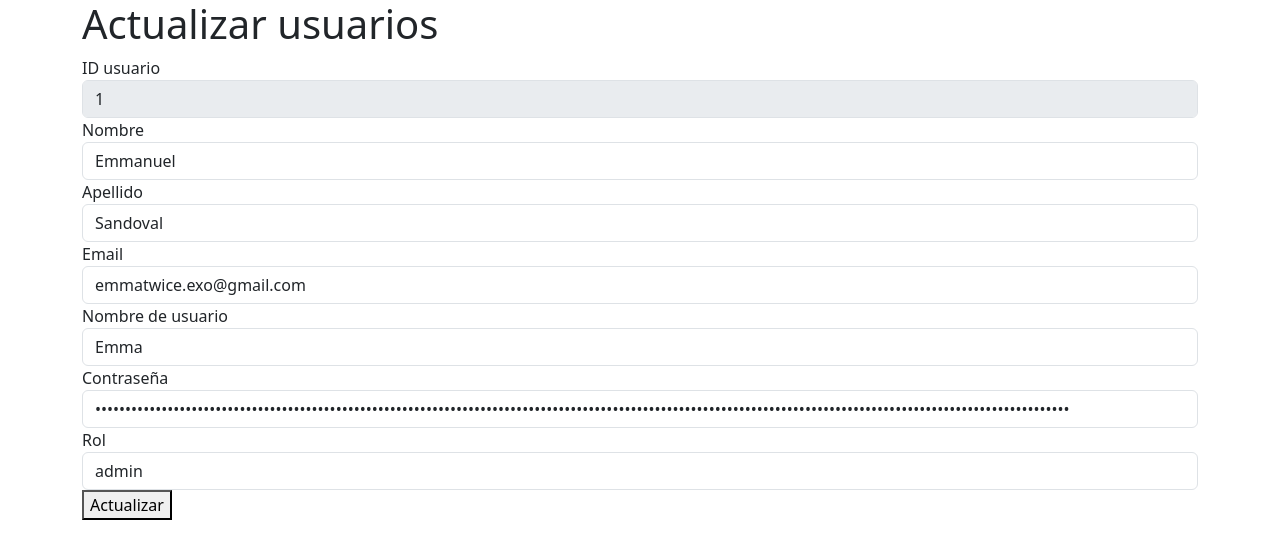
After one commit to marpmaldonado/Flask, a Flask app: page /actualizar_usuario/1 in a window 1280 px wide. The commit adds this page. Shown: the top 559 px of the page. Run offline with Flask 3, Linux system fonts and the light colour scheme; data comes from the database, SQL or seed files in the repository; some libraries are stand-ins or nearby versions.

Commit message:
CODIGO DOCUMENTADO APP

```diff
--- a/gestor de tareas/APP/app.py
+++ b/gestor de tareas/APP/app.py
@@ -2,36 +2,82 @@ from flask import Flask,render_template, request,redirect,url_for,session
 import mysql.connector
 from werkzeug.security import generate_password_hash
 from werkzeug.security import check_password_hash
-#nombre de la app
+from flask_mail import Mail, Message
+from itsdangerous import URLSafeTimedSerializer
+from itsdangerous.exc import BadSignature
+
+
+#NOMBRE DE LA APP
 app=Flask(__name__)
-app.secret_key = '123456789'
+app.config['SECRET_KEY'] = '123456789'
+serializer = URLSafeTimedSerializer(app.config['SECRET_KEY'])
 #configurar la conexion a la bbdd
 db = mysql.connector.connect(
     host = "localhost",
     user = "root",
     password = "",
     database = "gestiontareas"
+)
 
-)
-cursor = db.cursor()
-#crear las url
+#CONFIGURAR SERVIDOR DE GMAIL
+curso=db.cursor()
+app.config['MAIL_SERVER'] = 'smtp.gmail.com'
+app.config['MAIL_PORT'] = 465
+##CONFIGURAR EL USUARIO CON EL QUE VAMOS A TRABAJAR
+app.config['MAIL_USERNAME'] = 'cielopaulis1@gmail.com'
+app.config['MAIL_PASSWORD'] = 'jxle ztlf qmho zanu'
+app.config['MAIL_USE_TILS'] = False
+app.config['MAIL_USE_SSL'] = True
+app.config['MAIL_DEFAULT_SENDER'] = ('Recupera tu contraseña! :D', 'cielopaulis1@gmail.com')
 
+###CREAR OBJETO PARA LA CONFIGURACION DE LA APP
+mail = Mail(app)
+def enviar_correo(email):
+   ####SE GENERA UN TOKEN PARA EL CORREO
+   token = serializer.dumps(email,salt='restablecimiento de contraseña')
+   ####SE CREA LA URL
+   enlace= url_for('restablecer_contraseña',token=token, _external=True)
+   #SE CREA EL MENSAJE DEL CORREO ENVIADO
+   mensaje = Message(subject='¡Hola!Restablece tu contraseña',recipients=[email], body=f'Para restablecer contraseña, haz clic en el siguiente enlace:{enlace}')
+   mail.send(mensaje)
+@app.route('/restablecer_contraseña/<token>',methods=['GET','POST'])
+def restablecer_contraseña(token):
+   #####VERIFICAR CORREO DEL TOKEN
+   if request.form == 'POST':
+      nueva_contraseña = request.form['nueva_contraseña']
+      confirmar_contraseña = request.form['confirmar_contraseña']
+      ###VERIFICAR QUE LAS CONTRASEÑAS SEAN IGUALES
+      if nueva_contraseña != confirmar_contraseña:
+         return print('las contraseñas no son iguales')
+      passwordnuevo = generate_password_hash(nueva_contraseña)
+      #ACTUALIZAR CONTRASEÑA EN LA BASE DE DATOS
+      cursor = db.cursor()
+      email = serializer.loads(token, salt ='restablecimiento-contrsaseña', max_age=3600)
+      query = "UPDATE usuarios SET contraseña = %s WHERE email = %s"
+      cursor.execute(query, (passwordnuevo, email))
+      db.commit()
+      return redirect(url_for('login'))
+   return render_template('restablecer_contraseña.html')
+####RECUPERAR CONTRASEÑA
+@app.route('/recuperar_contraseña', methods=['GET','POST'])
+def recuperar_contraseña():
+   if request.method == 'POST':
+      email = request.form['email']
+      enviar_correo(email)
+      return redirect(url_for('login'))
+   return render_template('recuperar_contraseña.html')
 
-
+#VERIFICACION DE CREDENCIALES DEACUERDO AL ROL
 @app.route('/',methods=['GET','POST'])
 def login():
-   #verificacion de credenciales de ingreso de acuerdo al rol
    usuario = request.form.get('usuario')
    contraseña = request.form.get('contraseña')
-
-
    cursor= db.cursor(dictionary=True)
    query = "SELECT usuario, contraseña, rol FROM usuarios WHERE usuario = %s"
    cursor.execute(query,(usuario,))
-
    usuarios= cursor.fetchone()
    if(usuarios and check_password_hash(usuarios['contraseña'],contraseña)):
-      #crear la sesion
+      #CREAR LA SESION
       session['usuario']= usuarios['usuario']
       session['rol'] = usuarios['rol']
       if usuarios['rol']== 'admin':
@@ -42,12 +88,14 @@ def login():
       print('usuario invalido o credenciales incorrectas')
       return render_template("index.html")
    return render_template('index.html')
- #codigo para cerrar sesion
+
+ #CERRAR SESION
 @app.route('/salir')
 def salir():
    session.pop('usuario',None)
-   return redirect(url_for('login'))#el login es el nobre de la funcion
-#funcion para no almacenar el cache de la pagina
+   ###EL 'LOGIN' ES EL NOMBRE DE LA FUNCION
+   return redirect(url_for('login'))
+#FUNCION PARA NO ALMACENAR EL CACHE DE LA PAGINA
 @app.after_request
 def add_header(response):
    response.headers['Cache-Control'] =  'no-cache,no-store,must-revalidate'
@@ -55,21 +103,24 @@ def add_header(response):
    response.headers['Expires'] = 0
    return response
 
-#ruta para abrir la pagina principal de admin
+#RUTA PARA ABRIR LA PAGINA PRINCIPAL DEL ADMINISTRADOR
 @app.route('/PrincipalAdmin',methods=['GET','POST'])
 def PrincipalAdmin():
    return render_template('PrincipalAdmin.html')
-
-#ruta para abrir la principal de usuario
+#RUTA PARA ABRIR LA PAGINA PRINCIPAL DEL USUARIO
 @app.route('/PrincipalUsu',methods=['GET','POST'])
 def PrincipalUsua():
    return render_template('PrincipalUsua.html')
 
+###############################################################
+############CONFIGURACION DEL USUARIO##########################
+###############################################################
+
+#REGISTRO DE TAREAS DEL USUARIO
 @app.route('/RegistroTarUsu',methods=['GET','POST'])
 def RegisTarUsu():
    return render_template('RegistroTareasU.html')
-
-#ruta para registrarse desde el index
+#RUTA PARA REGISTRARSE DESDE EL INDEX
 @app.route('/Registrarse',methods=['GET','POST'])
 def Registrarse():
     if request.method == 'POST':
@@ -79,24 +130,25 @@ def Registrarse():
      usuario = request.form.get('usuario')
      contraseña = request.form.get('contraseña')
      rol = request.form.get('rol')
-     contraencriptar = generate_password_hash(contraseña) #encriptar contraseña
+     contraencriptar = generate_password_hash(contraseña)
+     #ENCRIPTACIÓN DE CONTRASEÑA
      cursor = db.cursor()
-     #verificar si ya existe usuario y email
+     #VERIFICAR SI YA EXISTE EL USUARIO Y EL EMAIL
      cursor.execute("SELECT * FROM usuarios WHERE usuario=%s OR email=%s",(usuario,email))
      resultado = cursor.fetchone()
      if resultado:
         print("ya existe este usuario o este email ya esta siendo utilizado")
         return render_template('index.html')
-     #insertar los usuarios
+     ###INSERTAR USUARIO
      else:
         cursor.execute("INSERT INTO usuarios(nombre,apellido,email,usuario,contraseña,rol) VALUES (%s,%s,%s,%s,%s,%s)",(nombreusuario,apellido,email,usuario,contraencriptar,rol))
         db.commit()
         Warning("datos insertados correctamente")
         return redirect(url_for('Registrarse'))
-    return render_template('Registrarme.html') #render template: carga una vista de tipo html
+     ##RENDER TEMPLATE CARGA UNA VISTA DE TIPO HTML
+    return render_template('Registrarme.html')
 
-
-
+#REGISTRO DE TAREAS USUARIO
 @app.route('/RegistroTareasU', methods=['GET', 'POST'])
 def RegistrarTareaU():
     if request.method == 'POST':
@@ -104,36 +156,32 @@ def RegistrarTareaU():
         fechaI = request.form.get('fechainicio')
         fechaF = request.form.get('fechafin')
         EstadoTar = request.form.get('estado')
-
         if 'usuario' not in session:
-            return redirect(url_for('login'))  # Redirigir al usuario al inicio de sesión si no está autenticado
-
+            #SI EL USUARIO NO ESTA AUTENTICADO LO REDIRECCIONA LA PAGINA DE INICIO
+            return redirect(url_for('login'))
         Usuario = session['usuario']
         cursor = db.cursor()
         cursor.execute('SELECT idUsuarios FROM usuarios WHERE usuario=%s', (Usuario,))
         usuario = cursor.fetchone()
-
         if usuario is None:
             return "Usuario no encontrado en la base de datos"
-
         id_usuario = usuario[0]
         cursor.execute('INSERT INTO Tareas (nombretar, fechainicio, fechafin, estado, Id_Usuario1) '
                        'VALUES (%s, %s, %s, %s, %s)', (nombretarea, fechaI, fechaF, EstadoTar, id_usuario))
         db.commit()
         print('Tarea registrada exitosamente')
-
     return render_template('RegistroTareasU.html')
 
-#mostrar usuarios
-@app.route('/lista',methods=['GET','POST'])
-def listar():
+#ELIMINAR TAREA DESDE USUARIO
+@app.route('/eliminartarusu/<int:idt>',methods=['GET'])
+def eliminar_tarea_usuario(idt):
    cursor = db.cursor()
-   cursor.execute("SELECT * FROM usuarios")
-   usuario = cursor.fetchall()
-   cursor.execute("SELECT * FROM tareas")
-   ltareas = cursor.fetchall()
-   return render_template('PrincipalAdmin.html',usuarios=usuario,tareas=ltareas)
+   cursor.execute('DELETE FROM tareas WHERE IDtarea = %s',(idt,))
+   db.commit()
+   print('tarea eliminado')
+   return redirect(url_for('listarTar'))
 
+##
 @app.route('/listaTar',methods=['GET','POST'])
 def listarTar():
    if 'usuario' in session:
@@ -147,7 +195,7 @@ def listarTar():
       return render_template('PrincipalUsua.html',tareas=lis_tareas)
 
 
-#crear ruta
+#REGISTRO DE TAREAS DESDE EL USUARIO
 @app.route('/RegistroTareas',methods=['GET','POST'])
 def RegistrarTarea():
    if request.method == 'POST':
@@ -157,21 +205,22 @@ def RegistrarTarea():
      EstadoTar = request.form.get('estado')
      cursor = db.cursor()
      if 'usuario' not in session:
-            return redirect(url_for('login'))  # Redirigir al usuario al inicio de sesión si no está autenticado
+            return redirect(url_for('login'))
+      ###REDIRIGIR AL USUARIO AL INICIO DE SESION SI NO ESTA AUTENTICADO
      Usuario = session['usuario']
      cursor = db.cursor()
      cursor.execute('SELECT idUsuarios FROM usuarios WHERE usuario=%s', (Usuario,))
      usuario = cursor.fetchone()
      if usuario is None:
             return "Usuario no encontrado en la base de datos"
+     id_usuario = usuario[0]
+     cursor.execute('INSERT INTO Tareas (nombretar, fechainicio, fechafin, estado, Id_Usuario1)''VALUES (%s, %s, %s, %s, %s)', (nombretarea, fechaI, fechaF, EstadoTar, id_usuario))
+     db.commit()
+     print('REGISTRO EXITOSO DE LA TAREA')
+     #EL RENDER TEMPLATE HACE QUE CARGUE UNA VISTA DE TIPO HTML
+   return render_template('RegistroTareas.html')
 
-     id_usuario = usuario[0]
-     cursor.execute('INSERT INTO Tareas (nombretar, fechainicio, fechafin, estado, Id_Usuario1) '
-                       'VALUES (%s, %s, %s, %s, %s)', (nombretarea, fechaI, fechaF, EstadoTar, id_usuario))
-     db.commit()
-     print('Tarea registrada exitosamente')
-   return render_template('RegistroTareas.html')#render template: carga una vista de tipo html
-#crear una ruta para cargar el formulario de registro de usuarios
+#CREACION DE RUTA PARA EL FORMULARIO DE REGISTRO DE USUARIOS
 @app.route('/RegistroUsuarios',methods=['GET','POST'])
 def registrarUsuarios():
     if request.method == 'POST':
@@ -181,34 +230,26 @@ def registrarUsuarios():
      usuario = request.form.get('usuario')
      contraseña = request.form.get('contraseña')
      rol = request.form.get('rol')
-     contraencriptar = generate_password_hash(contraseña) #encriptar contraseña
+     #GENERATE_PASSWORD_HASH ENCRIPTA LA CONTRASEÑA
+     contraencriptar = generate_password_hash(contraseña)
      cursor = db.cursor()
-     #verificar si ya existe usuario y email
+     #VERIFICA SI EL USUARIO YA EXISTE Y EL EMAIL
      cursor.execute("SELECT * FROM usuarios WHERE usuario=%s OR email=%s",(usuario,email))
      resultado = cursor.fetchone()
      if resultado:
         print("ya existe este usuario o este email ya esta siendo utilizado")
         return render_template('RegistroUsuario.html')
-     #insertar los usuarios
+     #INSERTA USUARIOS
      else:
         cursor.execute("INSERT INTO usuarios(nombre,apellido,email,usuario,contraseña,rol) VALUES (%s,%s,%s,%s,%s,%s)",(nombreusuario,apellido,email,usuario,contraencriptar,rol))
         db.commit()
-        Warning("datos insertados correctamente")
+        Warning("DATOS CORRECTAMENTE INGRESADOS")
         return redirect(url_for('registrarUsuarios'))
-    return render_template('RegistroUsuario.html') #render template: carga una vista de tipo html
-#corre el archivo
+    return render_template('RegistroUsuario.html')
 
-#funcion para eliminar usuario
-@app.route('/eliminar/<int:id>',methods=['GET'])
-def eliminar_usuario(id):
-   cursor = db.cursor()
-   cursor.execute('DELETE FROM tareas WHERE Id_Usuario1 = %s',(id,))
-   db.commit()
-   cursor.execute('DELETE FROM usuarios WHERE idUsuarios = %s',(id,))
-   db.commit()
-   print('usuario eliminado')
-   return redirect(url_for('listar'))
 
+
+#ELIMINAR TAREA
 @app.route('/eliminartar/<int:idt>',methods=['GET'])
 def eliminartar_usuario(idt):
    cursor = db.cursor()
@@ -217,34 +258,28 @@ def eliminartar_usuario(idt):
    print('tarea eliminado')
    return redirect(url_for('listar'))
 
-#ruta buscar tarea
+#RUTA DE BUSCAR TAREA
 @app.route('/buscar_tarea',methods=['POST'])
 def buscar_tarea():
-
-
    busqueda =request.form.get('busqueda')
-   #realizar busqueda en la BBDD
-
+   #REALIZAR BUSQUEDA EN LA BASE DE DATOS
    cursor = db.cursor(dictionary=True)
    consulta = "SELECT * FROM tareas WHERE idtar=%s OR nombretar LIKE %s"
    cursor.execute(consulta,(busqueda, f"%busqueda%"))
    tareas= cursor.fetchall()
-
    return render_template ('resultadobusqueda.html')
 
-
+#EDITAR TAREAS
 
 @app.route('/editar/<int:id>',methods=['GET','POST'])
 def editar_tarea(id):
-
-
      if request.method == 'POST':
        nombretar = request.form['nombretar']
        fechainicio = request.form['fechainicio']
        fechatermino = request.form['fechafin']
        estadotar = request.form['estado']
 
-     #actualizar los datos del formulario
+     #ACTUALIZAR LOS DATOS DEL FORMULARIO
        cursor = db.cursor()
        sql = "UPDATE tareas SET nombretar=%s, fechainicio=%s, fechafin=%s, estado=%s WHERE IDtarea=%s"
        cursor.execute(sql,(nombretar,fechainicio,fechatermino,estadotar,id))
@@ -258,10 +293,64 @@ def editar_tarea(id):
        return render_template('Modaltareas.html', tareas=data[0])
 
 
+
+
 @app.route('/editar/<int:id>',methods=['GET','POST'])
 def editar_usuario(id):
    print
 if __name__ =='__main__':
-    app.run(debug=True)#correr en funcion de bugeo
+    app.run(debug=True)
     app.add_url_rule('/', view_func=login)
  #llama al index.html
+
+
+ ###############################################################
+############CONFIGURACION DEL ADMINISTRADOR##########################
+###############################################################
+
+
+#mostrar usuarios
+@app.route('/lista',methods=['GET','POST'])
+def listar():
+   cursor = db.cursor()
+   cursor.execute("SELECT * FROM usuarios")
+   usuario = cursor.fetchall()
+   cursor.execute("SELECT * FROM tareas")
+   ltareas = cursor.fetchall()
+   return render_template('PrincipalAdmin.html',usuarios=usuario,tareas=ltareas)
+
+#FUNCION PARA ELIMINAR USUARIOS
+@app.route('/eliminar/<int:id>',methods=['GET'])
+def eliminar_usuario(id):
+   cursor = db.cursor()
+   cursor.execute('DELETE FROM tareas WHERE Id_Usuario1 = %s',(id,))
+   db.commit()
+   cursor.execute('DELETE FROM usuarios WHERE idUsuarios = %s',(id,))
+   db.commit()
+   print('usuario eliminado')
+   return redirect(url_for('listar'))
+
+#EDITAR USUARIOS
+@app.route('/actualizar_usuario/<int:id>', methods=["GET","POST"])
+def editar_datos_usuario(id):
+
+   if request.method == 'POST':
+      nombre = request.form['nombre']
+      apellido = request.form['apellido']
+      email = request.form['email']
+      usuario = request.form['usuario']
+      contraseña = request.form['contraseña']
+      contraencriptar = generate_password_hash(contraseña)
+      rol = request.form['rol']
+   #ACTUALIZAR LOS DATOS DEL FORMULARIO
+      cursor = db.cursor()
+      sql = "UPDATE usuarios SET nombre=%s, apellido=%s, email=%s, usuario=%s, contraseña=%s, rol=%s WHERE idUsuarios=%s"
+      cursor.execute(sql,(nombre, apellido, email, usuario, contraencriptar, rol, id))
+      db.commit()
+      return redirect(url_for('listar'))
+   else:
+       cursor = db.cursor()
+       cursor.execute('SELECT * FROM usuarios WHERE idUsuarios = %s',(id,))
+       data=cursor.fetchall()
+       cursor.close()
+       return render_template('Modalusuario.html', usuarios=data[0])
--- a/gestor de tareas/APP/templates/Modaltareas.html
+++ b/gestor de tareas/APP/templates/Modaltareas.html
@@ -10,8 +10,11 @@
 </head>
 <body>
     <div class="container">
-        <h1>Editar tareas</h1>
         <form action="" method="POST">
+
+            <h1>Editar tareas</h1>
+
+
             <div class="form-group">
                 <label for="">ID tarea</label>
                 <input type="number" class="form-control" id="codigo" name="codigo" value="{{ tareas[0]}}" disabled>
--- /dev/null
+++ b/gestor de tareas/APP/templates/Modalusuario.html
@@ -0,0 +1,65 @@
+<!DOCTYPE html>
+<html lang="en">
+<head>
+    <meta charset="UTF-8">
+    <meta name="viewport" content="width=device-width, initial-scale=1.0">
+    <link href="https://cdn.jsdelivr.net/npm/bootstrap@5.3.3/dist/css/bootstrap.min.css"
+    rel="stylesheet" integrity="sha384-QWTKZyjpPEjISv5WaRU9OFeRpok6YctnYmDr5pNlyT2bRjXh0JMhjY6hW+ALEwIH" crossorigin="anonymous">
+    <title>Actualizar usuario</title>
+
+</head>
+<body>
+    <div class="container">
+        <form action="" method="POST">
+
+            <h1>Actualizar usuarios</h1>
+
+            <div class="form-group">
+                <label for="">ID usuario</label>
+                <input type="number" class="form-control" id="codigo" name="codigo" value="{{ usuarios[0]}}" disabled>
+
+            </div>
+            <div class="form-group">
+                <label for="">Nombre</label>
+                <input type="text" class="form-control" id="nombre" name="nombre" value="{{ usuarios[1]}}">
+
+            </div>
+            <div class="form-group">
+                <label for="">Apellido</label>
+                <input type="text" class="form-control" id="apellido" name="apellido" value="{{ usuarios[2]}}">
+
+            </div>
+            <div class="form-group">
+                <label for="">Email</label>
+                <input type="text" class="form-control" id="email" name="email" value="{{ usuarios[3]}}">
+
+            </div>
+            <div class="form-group">
+                <label for="">Nombre de usuario</label>
+                <input type="text" class="form-control" id="usuario" name="usuario" value="{{ usuarios[4]}}">
+
+            </div>
+            <div class="form-group">
+                <label for="">Contraseña</label>
+                <input type="password" class="form-control" id="contraseña" name="contraseña" value="{{ usuarios[5]}}">
+
+            </div>
+            <div class="form-group">
+                <label for="">Rol</label>
+                <input type="text" class="form-control" id="rol" name="rol" value="{{ usuarios[6]}}">
+
+            </div>
+            <button type="submit" class="btn-outline-danger">Actualizar</button>
+        </form>
+    </div>
+
+
+
+
+
+<script src="modales.js"></script>
+<script src="https://ajax.googleapis.com/ajax/libs/jquery/3.5.1/jquery.min.js"></script>
+<script src="https://cdnjs.cloudflare.com/ajax/libs/popper.js/1.16.0/umd/popper.min.js"></script>
+<script src="https://maxcdn.bootstrapcdn.com/bootstrap/4.5.2/js/bootstrap.min.js"></script>
+</body>
+</html>
--- a/gestor de tareas/APP/templates/PrincipalAdmin.html
+++ b/gestor de tareas/APP/templates/PrincipalAdmin.html
@@ -62,8 +62,8 @@
                 <td>{{ usuario[6] }}</td>
                 <td class="acciones"></td>
                 <td><a href="{{url_for('eliminar_usuario',id=usuario[0])}}" class="btn btn-outline-danger">Eliminar</a></td>
-                <td><a href="{{url_for('editar_usuario',id=usuario[0])}}" class="btn btn-outline-info" data-toggle="modal" data-target="#Mtareas">Actualizar</a></td>
-            </tr>
+                <td><a href="{{url_for('editar_datos_usuario',id=usuario[0])}}" class="btn btn-outline-info" data-toggle="modal" data-target="#Musuario">Actualizar</a></td>
+                        </tr>
             {% endfor %}
         </tbody>
     </table>
--- a/gestor de tareas/APP/templates/PrincipalUsua.html
+++ b/gestor de tareas/APP/templates/PrincipalUsua.html
@@ -39,6 +39,9 @@
                 <td>{{ nombretar[3] }}</td>
                 <td>{{ nombretar[4] }}</td>
 
+                <td><a href="{{url_for('eliminar_tarea_usuario',idt=nombretar[0])}}" class="btn btn-outline-danger">Eliminar</a></td>
+                <td><a href="{{url_for('editar_usuario',id=nombretar[0])}}" class="btn btn-outline-info" data-toggle="modal" data-target="#Mtareas">Actualizar</a></td>
+
 
             </tr>
             {% endfor %}
--- a/gestor de tareas/APP/templates/index.html
+++ b/gestor de tareas/APP/templates/index.html
@@ -9,8 +9,10 @@
 </head>
 <body>
 <div class="login-container">
-  <center><h2>Iniciar Sesión</h2></center>
+
+
   <form action="#" method="post">
+     <center><h2>Iniciar Sesión</h2></center>
     <input type="text" name="usuario" placeholder="Usuario" required>
     <input type="password" name="contraseña" placeholder="Contraseña" required>
     <input type="submit" value="Ingresar">
@@ -18,7 +20,7 @@
     <center> ¿Aún no tienes una cuenta?</center>
     <center><a href="/Registrarse">Registrate aquí</a></center>
     <div class="forgot-password">
-      <CENTER><a href="#">¿Olvidó su contraseña?</a></CENTER>
+      <CENTER><a href="{{url_for('recuperar_contraseña')}}">¿Olvidó su contraseña?</a></CENTER>
     </div>
   </form>
 </div>
```
Also changed, not shown: gestor de tareas/APP/templates/recuperar_contraseña.html (added, +36 -0 lines), gestor de tareas/APP/templates/restablecer_contraseña.html (added, +33 -0 lines).
